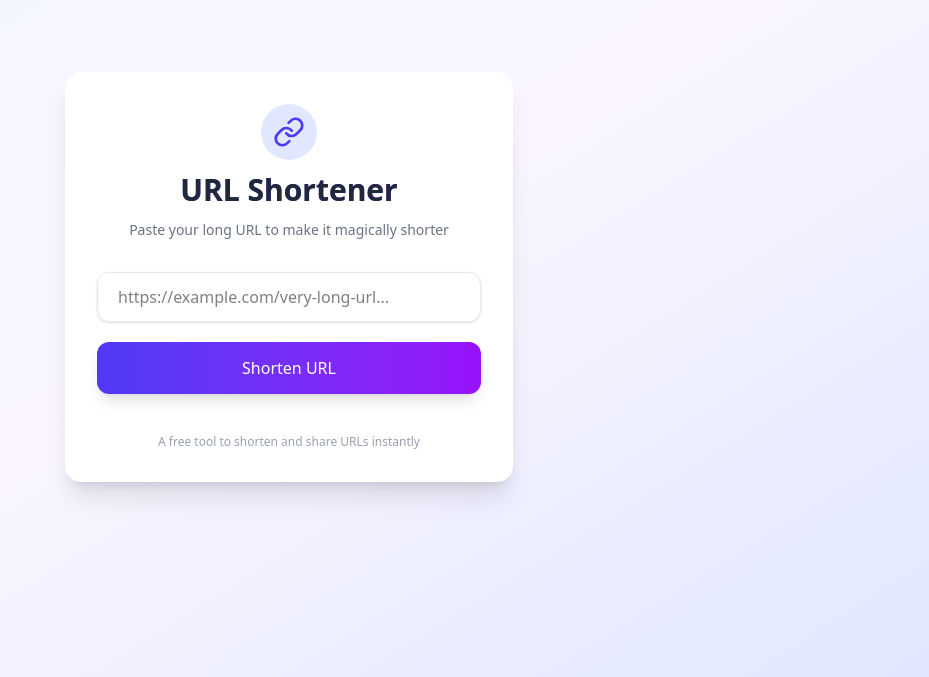
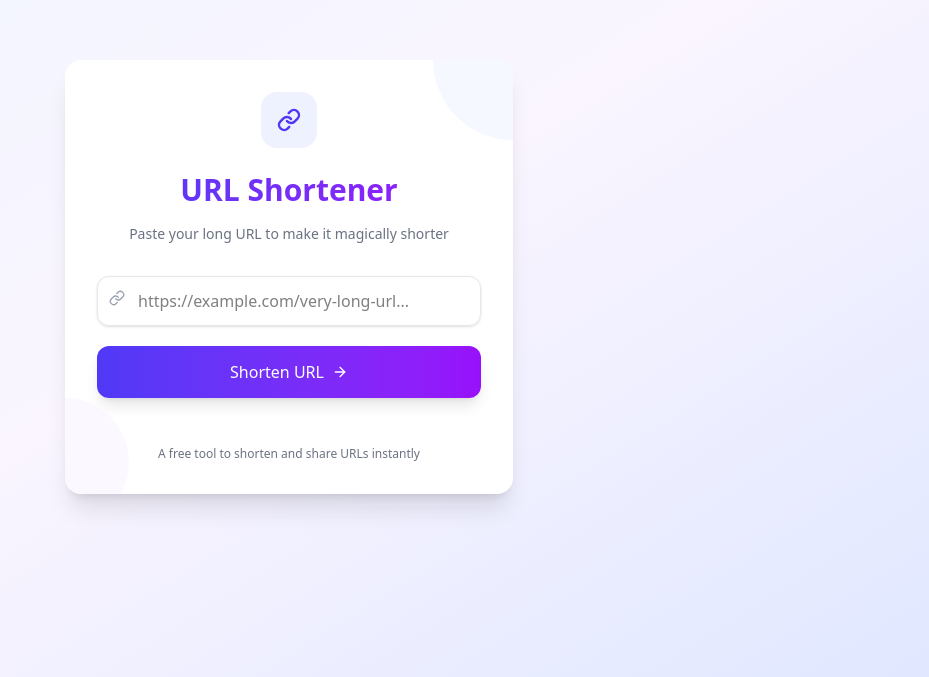
Before and after one commit to soumadip-dev/URL-Shortener-MERN, a React (Vite) app in the folder frontend/: page / in a window 1280 px wide. Shown: the part 123-800 px from the top of the page, without its empty margins (351-1280 px from the left). Built offline with nearby package versions, Linux system fonts and the light colour scheme.

Commit message:
style: enhance UI of ShortUrlPage component

```diff
--- a/frontend/src/components/Footer.jsx
+++ b/frontend/src/components/Footer.jsx
@@ -1,5 +1,5 @@
 const Footer = () => (
-  <div className="text-center text-xs text-gray-400 pt-2">
+  <div className="text-center text-xs text-gray-500 pt-4">
     <p>A free tool to shorten and share URLs instantly</p>
   </div>
 );
--- a/frontend/src/components/Header.jsx
+++ b/frontend/src/components/Header.jsx
@@ -1,20 +1,18 @@
-import { Link as LinkIcon } from 'lucide-react';
+import { Link as LinkIcon, ArrowRight } from 'lucide-react';
 
 const Header = () => {
   return (
-    <>
-      <div className="text-center space-y-3">
-        <div className="flex justify-center">
-          <div className="p-3 bg-indigo-100 rounded-full">
-            <LinkIcon className="w-8 h-8 text-indigo-600" />
-          </div>
+    <div className="text-center space-y-4">
+      <div className="flex justify-center">
+        <div className="w-14 h-14 bg-indigo-50 rounded-2xl flex items-center justify-center mb-2">
+          <LinkIcon className="h-6 w-6 text-indigo-600" strokeWidth={2.5} />
         </div>
-        <h1 className="text-3xl font-bold text-gray-800 bg-gradient-to-r from-indigo-600 to-purple-600 bg-clip-text">
-          URL Shortener
-        </h1>
-        <p className="text-gray-500 text-sm">Paste your long URL to make it magically shorter</p>
       </div>
-    </>
+      <h1 className="text-3xl font-bold text-transparent bg-gradient-to-r from-indigo-600 to-purple-600 bg-clip-text">
+        URL Shortener
+      </h1>
+      <p className="text-gray-500 text-sm">Paste your long URL to make it magically shorter</p>
+    </div>
   );
 };
 export default Header;
--- a/frontend/src/components/ShortenedUrlDisplay.jsx
+++ b/frontend/src/components/ShortenedUrlDisplay.jsx
@@ -1,27 +1,29 @@
-import { Copy, Check } from 'lucide-react';
+import { Copy, Check, Link as LinkIcon } from 'lucide-react';
+
 const ShortenedUrlDisplay = ({ shortUrl, handleCopy, copied }) => {
   return (
-    <>
-      <div className="mt-6 p-4 bg-indigo-50 rounded-lg border border-indigo-100 animate-fade-in">
+    <div className="mt-6 p-4 bg-indigo-50 rounded-xl border border-indigo-100 animate-fade-in">
       <div className="flex items-center justify-between gap-3">
+        <div className="flex items-center flex-1 min-w-0">
+          <LinkIcon className="h-4 w-4 text-indigo-500 mr-2 flex-shrink-0" />
           <a
             href={shortUrl}
             target="_blank"
             rel="noopener noreferrer"
-            className="text-indigo-700 hover:text-indigo-800 hover:underline font-medium text-sm truncate flex-1"
+            className="text-indigo-700 hover:text-indigo-800 hover:underline font-medium text-sm truncate"
           >
             {shortUrl}
           </a>
+        </div>
         <button
           onClick={handleCopy}
-            className="p-2 rounded-lg bg-white border border-indigo-100 text-indigo-600 hover:bg-indigo-50 transition-colors shadow-sm"
+          className="p-2.5 rounded-xl bg-white border border-indigo-100 text-indigo-600 hover:bg-indigo-50 transition-colors shadow-sm hover:shadow-md"
           title="Copy to clipboard"
         >
           {copied ? <Check className="w-4 h-4 text-green-500" /> : <Copy className="w-4 h-4" />}
         </button>
       </div>
     </div>
-    </>
   );
 };
 export default ShortenedUrlDisplay;
--- a/frontend/src/components/UrlForm.jsx
+++ b/frontend/src/components/UrlForm.jsx
@@ -1,23 +1,27 @@
-import { Loader2 } from 'lucide-react';
+import { Loader2, Link as LinkIcon, ArrowRight } from 'lucide-react';
+
 const UrlForm = ({ handleSubmit, originalUrl, setOriginalUrl, isLoading }) => {
   return (
-    <>
     <form onSubmit={handleSubmit} className="space-y-5">
+      <div className="space-y-1">
         <div className="relative">
           <input
             type="url"
+            id="url"
             value={originalUrl}
             onChange={e => setOriginalUrl(e.target.value)}
             placeholder="https://example.com/very-long-url..."
-            className="w-full px-5 py-3 border border-gray-200 rounded-xl focus:ring-2 focus:ring-indigo-500 focus:border-transparent outline-none transition-all shadow-sm hover:border-indigo-300"
+            className="w-full pl-10 pr-5 py-3 border border-gray-200 rounded-xl focus:ring-2 focus:ring-indigo-500 focus:border-transparent outline-none transition-all shadow-sm hover:border-indigo-300"
             required
             pattern="https?://.+"
           />
+          <LinkIcon className="absolute left-3 top-3.5 h-4 w-4 text-gray-400" />
+        </div>
       </div>
       <button
         type="submit"
         disabled={isLoading}
-          className="w-full bg-gradient-to-r from-indigo-600 to-purple-600 hover:from-indigo-700 hover:to-purple-700 text-white font-medium py-3.5 px-4 rounded-xl flex items-center justify-center transition-all disabled:opacity-80 shadow-lg hover:shadow-indigo-200 active:scale-[0.98]"
+        className="w-full bg-gradient-to-r from-indigo-600 to-purple-600 hover:from-indigo-700 hover:to-purple-700 text-white font-medium py-3.5 px-4 rounded-xl flex items-center justify-center transition-all disabled:opacity-80 shadow-lg hover:shadow-indigo-200 active:scale-[0.98] group"
       >
         {isLoading ? (
           <>
@@ -25,11 +29,13 @@ const UrlForm = ({ handleSubmit, originalUrl, setOriginalUrl, isLoading }) => {
             Shortening...
           </>
         ) : (
-            'Shorten URL'
+          <>
+            Shorten URL
+            <ArrowRight className="ml-2 h-4 w-4 group-hover:translate-x-1 transition-transform" />
+          </>
         )}
       </button>
     </form>
-    </>
   );
 };
 export default UrlForm;
--- a/frontend/src/pages/ShortUrlPage.jsx
+++ b/frontend/src/pages/ShortUrlPage.jsx
@@ -42,7 +42,9 @@ const ShortUrlPage = () => {
   return (
     <div className="min-h-screen bg-gradient-to-br from-blue-50 via-purple-50 to-indigo-100 flex flex-col items-center justify-center p-4">
       <Toaster position="bottom-center" reverseOrder={false} />
-      <div className="w-full max-w-md bg-white rounded-2xl shadow-xl p-8 space-y-8 transition-all hover:shadow-2xl">
+      <div className="w-full max-w-md bg-white rounded-2xl shadow-xl p-8 space-y-8 transition-all hover:shadow-2xl relative overflow-hidden">
+        <div className="absolute -top-20 -right-20 w-40 h-40 bg-indigo-100 rounded-full opacity-30"></div>
+        <div className="absolute -bottom-16 -left-16 w-32 h-32 bg-purple-100 rounded-full opacity-30"></div>
         <Header />
         <UrlForm
           originalUrl={originalUrl}
```
Lines whose indentation alone changed are shown as unchanged.
